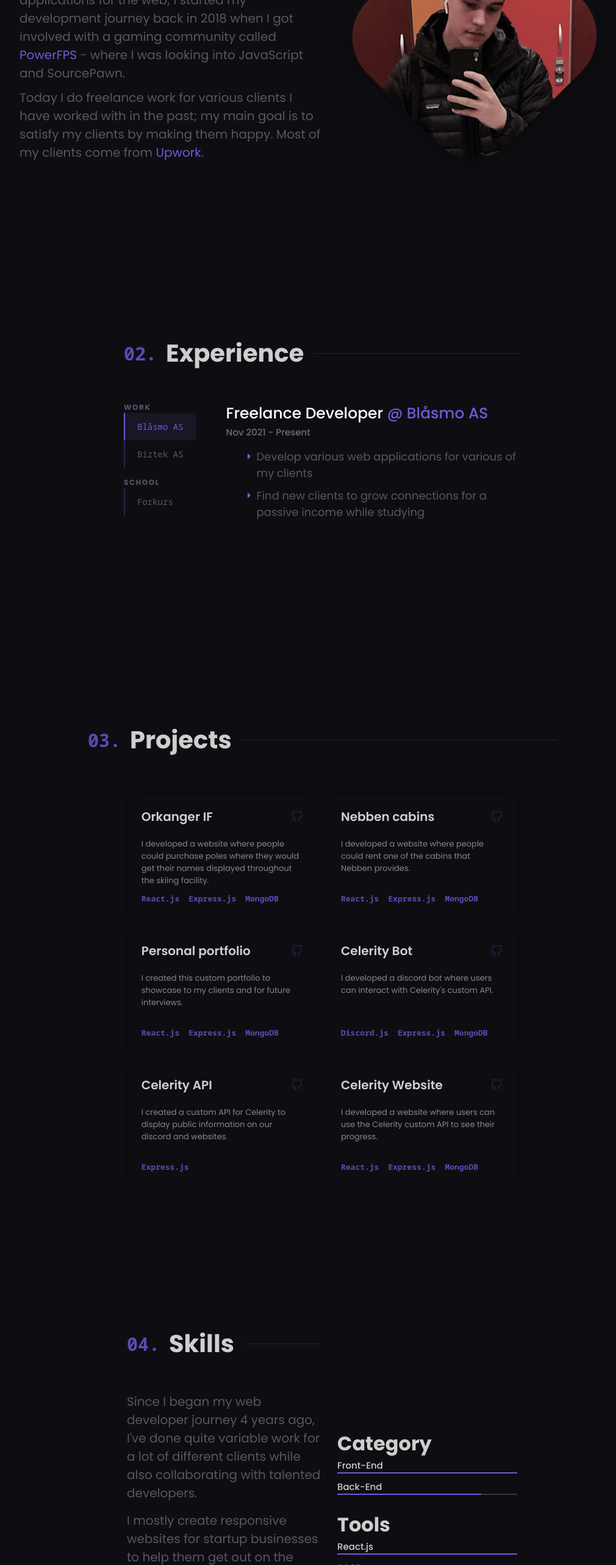
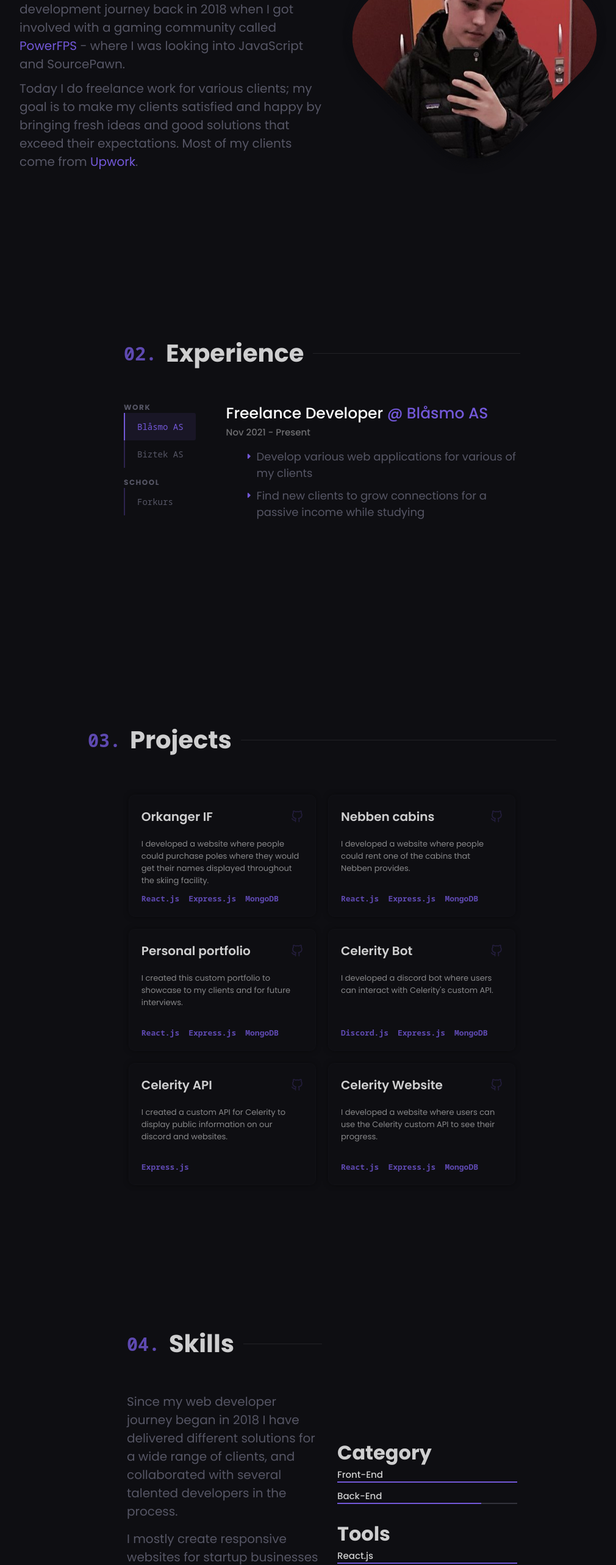
Before and after one commit to petterblaasmo/portfolio, a React (Create React App) app: page / in a window 1280 px wide. Shown: the part 1140-3706 px from the top of the page at 61% size, without its empty margins (112-1122 px from the left). Built offline with nearby package versions, Linux system fonts and the light colour scheme; no server answers; some icons are missing.

Commit message:
changed api endpoint and added image to meta

```diff
--- a/public/index.html
+++ b/public/index.html
@@ -6,8 +6,12 @@
     <meta name="viewport" content="width=device-width, initial-scale=1" />
     <meta name="theme-color" content="#7358d9" />
     <meta
+      name="image"
+      content="https://cdn.discordapp.com/attachments/909697848831004734/1012039269549871114/Screenshot_2022-08-24_184154_1.png"
+    />
+    <meta
       name="description"
-      content="I am a web developer who strives to make my clients happy and satisfied with my work; I currently do freelance work while studying at university."
+      content="My goal is to make my clients satisfied and happy by bringing fresh ideas and good solutions that exceed their expectations."
     />
     <link
       rel="stylesheet"
--- a/src/config.js
+++ b/src/config.js
@@ -1,4 +1,4 @@
-export const API_URL = "http://localhost:9000";
+export const API_URL = "https://api.petterblaasmo.com";
 export const Skills = {
   category: [
     { type: "Front-End", progress: 100 },
--- a/src/pages/About/About.js
+++ b/src/pages/About/About.js
@@ -21,9 +21,9 @@ const About = () => {
           - where I was looking into JavaScript and SourcePawn.
         </p>
         <p>
-          Today I do freelance work for various clients I have worked with in
-          the past; my main goal is to satisfy my clients by making them happy.
-          Most of my clients come from{" "}
+          Today I do freelance work for various clients; my goal is to make my
+          clients satisfied and happy by bringing fresh ideas and good solutions
+          that exceed their expectations. Most of my clients come from{" "}
           <a href="https://upwork.com" target="_blank" rel="noreferrer">
             Upwork
           </a>
--- a/src/pages/Skills/Skills.js
+++ b/src/pages/Skills/Skills.js
@@ -32,10 +32,9 @@ const SkillPage = () => {
           <hr />
         </h1>
         <p>
-          Since I began my web developer journey{" "}
-          {Number(new Date().getFullYear()) - 2018} years ago, I've done quite
-          variable work for a lot of different clients while also collaborating
-          with talented developers.
+          Since my web developer journey began in 2018 I have delivered
+          different solutions for a wide range of clients, and collaborated with
+          several talented developers in the process.
         </p>
         <p>
           I mostly create responsive websites for startup businesses to help
```
